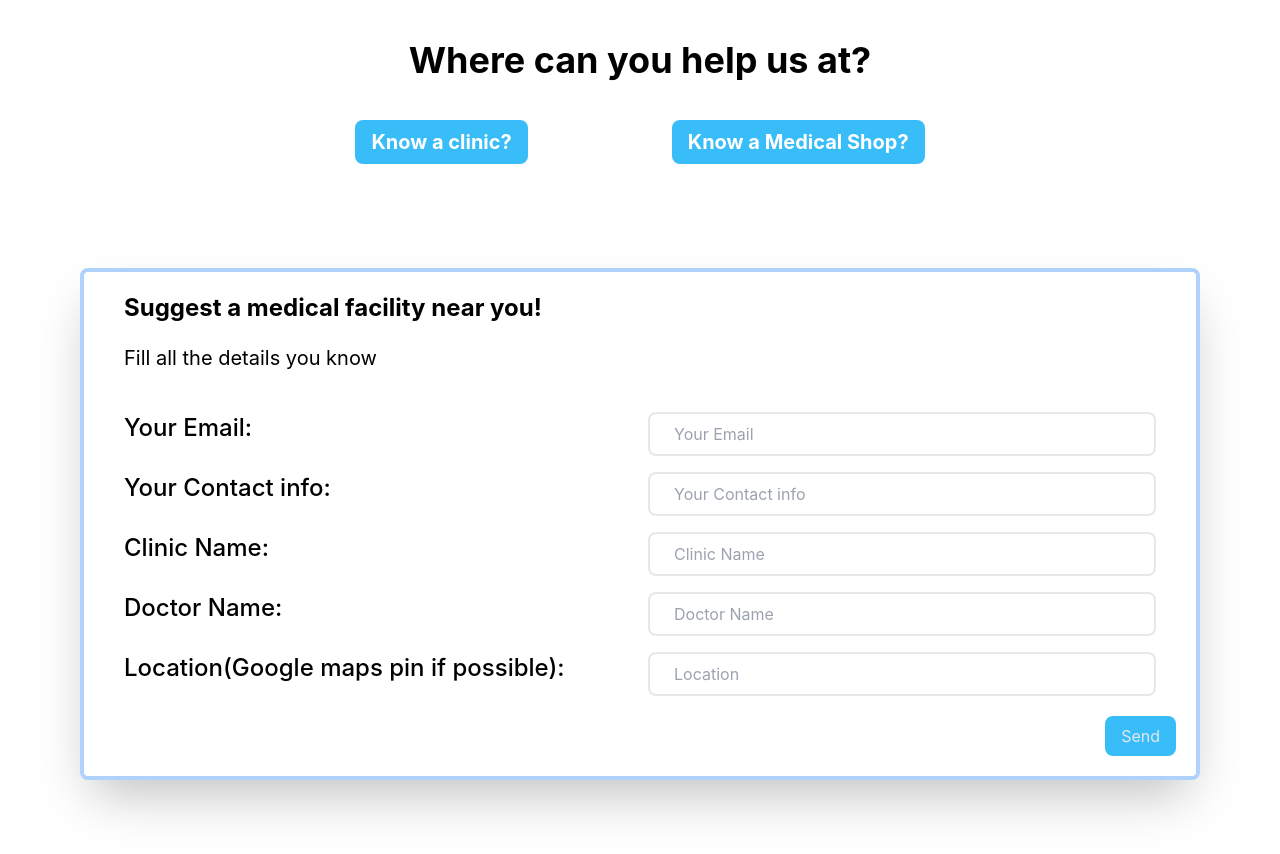
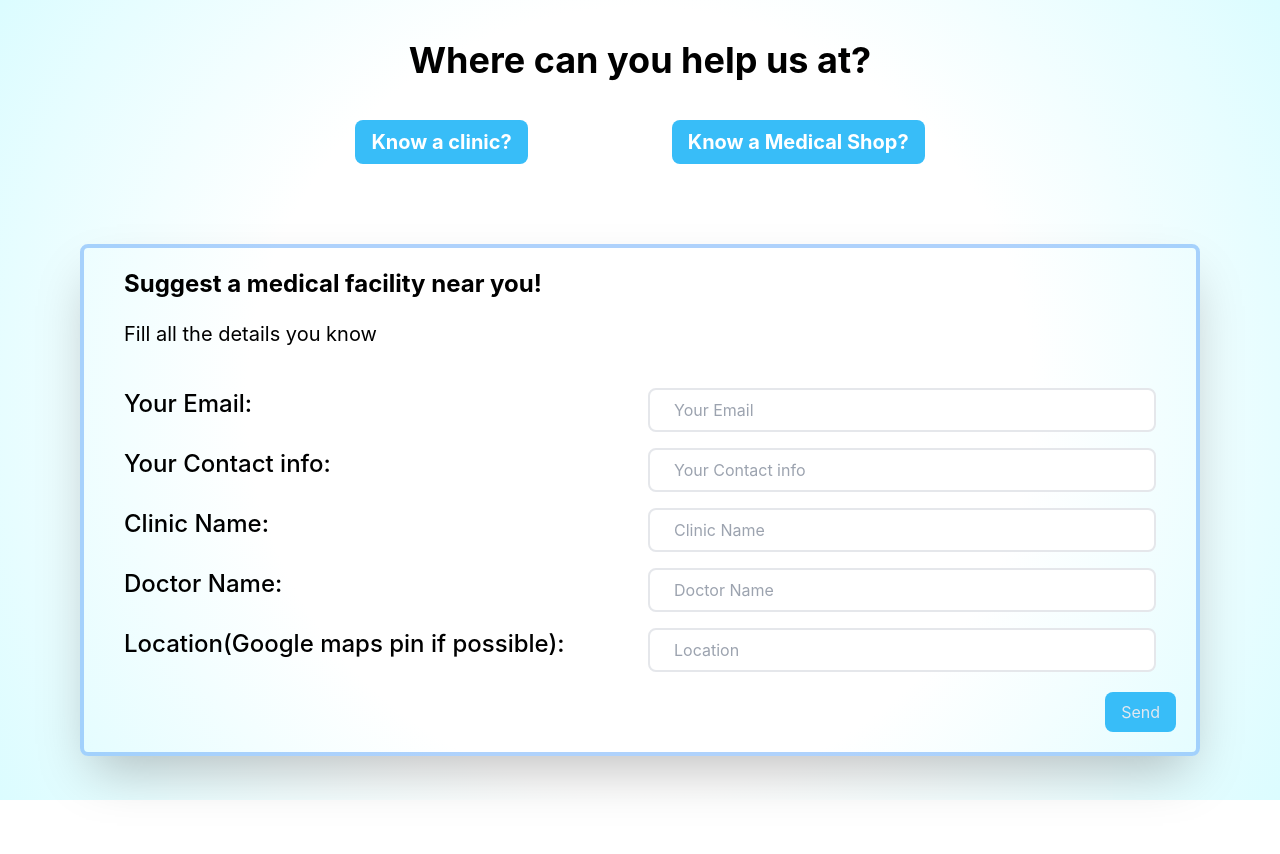
Before and after one commit to NiranjanNR/Trouver, a Next.js app: page /Forms in a window 1280 px wide. Both pictures are taken after a click on the button "Know a clinic?". Shown: the top 854 px of the page. Built offline with nearby package versions, Linux system fonts and the light colour scheme; a web font is replaced by a local one.

Commit message:
Forms UI change 2.0

```diff
--- a/pages/Forms.js
+++ b/pages/Forms.js
@@ -18,10 +18,10 @@
   };
   return (
 
-    <div class="sm:grid grid-cols-1 divide-x h-screen">
+    <div class="">
 
       <div className="">
-        <div className='mt-6'>
+        <div className=''>
           <div className='lg:p-20 p-4'>
             <div className=' rounded-lg shadow-2xl border-4  border border-blue-400 border-opacity-50 hover:border-blue-500 p-5 mb-5'>
               <h1 className="text-2xl mb-5 ml-5 text font-bold">Suggest a medical facility near you!</h1>
@@ -103,7 +103,7 @@
 
     <div className="">
       <div className="">
-        <div className='mt-6'>
+        <div className=''>
           <div className='lg:p-20 p-4'>
             <div className=' rounded-lg shadow-2xl border-4  border border-blue-400 border-opacity-50 hover:border-blue-500 p-5 mb-5 ' >
               <h1 className="text-2xl mb-5 ml-5 text font-bold">Suggest a medical Shop you know near you!</h1>
@@ -165,9 +165,9 @@
   const [shwfrm, setShwfrm] = useState(false)
 
   return (
-    <div>
-      <div className="mb-10 flex justify-center mt-10">
-       <div className='text-4xl font-bold'>Where can you help us at?</div>
+    <div className='thanku h-[100vh]'>
+      <div className="mb-10 flex justify-center pt-10">
+        <div className='text-4xl font-bold'>Where can you help us at?</div>
       </div>
 
       <div className="flex justify-center gap-24">
```
